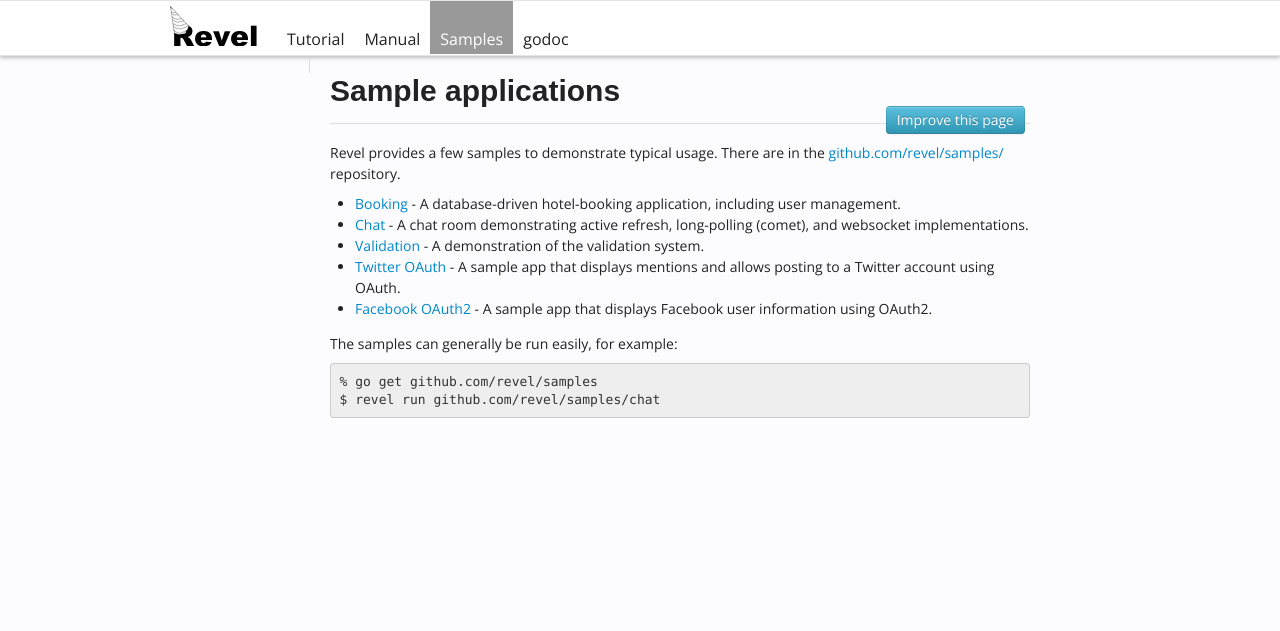
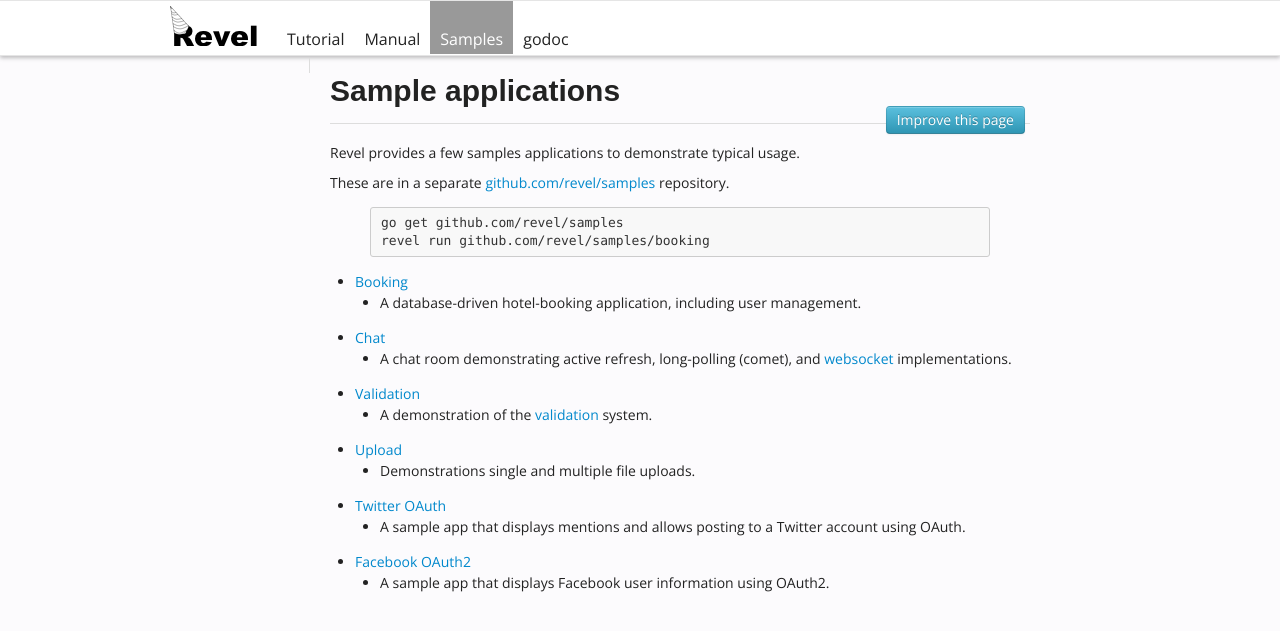
Before and after one commit to revel/revel.github.io, a Jekyll site: the page built from samples/index.md, in a window 1280 px wide. Shown: the top 631 px of the page. Built offline with Jekyll 4.4.1, drawn with Linux system fonts in a browser that asks for light colours.

Commit message:
Am proud to announce the first commit of 2015.. the year for reveling in go:-)

```diff
--- a/_layouts/samples.html
+++ b/_layouts/samples.html
@@ -17,6 +17,9 @@ nav:
   -
     title: Validation
     url: validation.html
+  -
+    title: Upload
+    url: upload.html
   -
     title: Twitter OAuth
     url: twitter-oauth.html
--- /dev/null
+++ b/css/jekyll-github.css
@@ -0,0 +1,68 @@
+/*
+ * GitHub style for Pygments syntax highlighter, for use with Jekyll
+ * Courtesy of GitHub.com
+ */
+
+.highlight pre, pre, .highlight .hll { background-color: #f8f8f8; border: 1px solid #ccc; padding: 6px 10px; border-radius: 3px; }
+.highlight .c { color: #999988; font-style: italic; }
+.highlight .err { color: #a61717; background-color: #e3d2d2; }
+.highlight .k { font-weight: bold; }
+.highlight .o { font-weight: bold; }
+.highlight .cm { color: #999988; font-style: italic; }
+.highlight .cp { color: #999999; font-weight: bold; }
+.highlight .c1 { color: #999988; font-style: italic; }
+.highlight .cs { color: #999999; font-weight: bold; font-style: italic; }
+.highlight .gd { color: #000000; background-color: #ffdddd; }
+.highlight .gd .x { color: #000000; background-color: #ffaaaa; }
+.highlight .ge { font-style: italic; }
+.highlight .gr { color: #aa0000; }
+.highlight .gh { color: #999999; }
+.highlight .gi { color: #000000; background-color: #ddffdd; }
+.highlight .gi .x { color: #000000; background-color: #aaffaa; }
+.highlight .go { color: #888888; }
+.highlight .gp { color: #555555; }
+.highlight .gs { font-weight: bold; }
+.highlight .gu { color: #800080; font-weight: bold; }
+.highlight .gt { color: #aa0000; }
+.highlight .kc { font-weight: bold; }
+.highlight .kd { font-weight: bold; }
+.highlight .kn { font-weight: bold; }
+.highlight .kp { font-weight: bold; }
+.highlight .kr { font-weight: bold; }
+.highlight .kt { color: #445588; font-weight: bold; }
+.highlight .m { color: #009999; }
+.highlight .s { color: #dd1144; }
+.highlight .n { color: #333333; }
+.highlight .na { color: teal; }
+.highlight .nb { color: #0086b3; }
+.highlight .nc { color: #445588; font-weight: bold; }
+.highlight .no { color: teal; }
+.highlight .ni { color: purple; }
+.highlight .ne { color: #990000; font-weight: bold; }
+.highlight .nf { color: #990000; font-weight: bold; }
+.highlight .nn { color: #555555; }
+.highlight .nt { color: navy; }
+.highlight .nv { color: teal; }
+.highlight .ow { font-weight: bold; }
+.highlight .w { color: #bbbbbb; }
+.highlight .mf { color: #009999; }
+.highlight .mh { color: #009999; }
+.highlight .mi { color: #009999; }
+.highlight .mo { color: #009999; }
+.highlight .sb { color: #dd1144; }
+.highlight .sc { color: #dd1144; }
+.highlight .sd { color: #dd1144; }
+.highlight .s2 { color: #dd1144; }
+.highlight .se { color: #dd1144; }
+.highlight .sh { color: #dd1144; }
+.highlight .si { color: #dd1144; }
+.highlight .sx { color: #dd1144; }
+.highlight .sr { color: #009926; }
+.highlight .s1 { color: #dd1144; }
+.highlight .ss { color: #990073; }
+.highlight .bp { color: #999999; }
+.highlight .vc { color: teal; }
+.highlight .vg { color: teal; }
+.highlight .vi { color: teal; }
+.highlight .il { color: #009999; }
+.highlight .gc { color: #999; background-color: #EAF2F5; }
--- a/samples/index.md
+++ b/samples/index.md
@@ -3,19 +3,25 @@ title: Sample applications
 layout: samples
 ---
 
-Revel provides a few samples to demonstrate typical usage. There are in the [github.com/revel/samples/](https://github.com/revel/samples/) repository.
+Revel provides a few samples applications to demonstrate typical usage.
 
-* [Booking](booking.html) - A database-driven hotel-booking application,
+These are in a separate [github.com/revel/samples](https://github.com/revel/samples/) repository.
+
+{% highlight sh %}
+go get github.com/revel/samples
+revel run github.com/revel/samples/booking
+{% endhighlight  %}
+
+* [Booking](booking.html)
+  - A database-driven hotel-booking application,
   including user management.
-* [Chat](chat.html) - A chat room demonstrating active refresh, long-polling
-  (comet), and websocket implementations.
-* [Validation](validation.html) - A demonstration of the validation system.
-* [Twitter OAuth](twitter-oauth.html) - A sample app that displays mentions and
-  allows posting to a Twitter account using OAuth.
-* [Facebook OAuth2](facebook-oauth2.html) - A sample app that displays Facebook
-  user information using OAuth2.
-
-The samples can generally be run easily, for example:
-
-    % go get github.com/revel/samples
-    $ revel run github.com/revel/samples/chat
+* [Chat](chat.html)
+  - A chat room demonstrating active refresh, long-polling (comet), and [websocket](../manual/websockets.html) implementations.
+* [Validation](validation.html)
+  - A demonstration of the [validation](../manual/validation.html) system.
+* [Upload](upload.html)
+  - Demonstrations single and multiple file uploads.
+* [Twitter OAuth](twitter-oauth.html)
+  - A sample app that displays mentions and allows posting to a Twitter account using OAuth.
+* [Facebook OAuth2](facebook-oauth2.html)
+  - A sample app that displays Facebook user information using OAuth2.
```
Also changed, not shown: manual/i18n-messages.md (+2 -0 lines), manual/templates.md (+67 -30 lines), samples/booking.md (+10 -14 lines), samples/chat.md (+100 -106 lines), samples/upload.md (added, +8 -0 lines), 1 other file.
